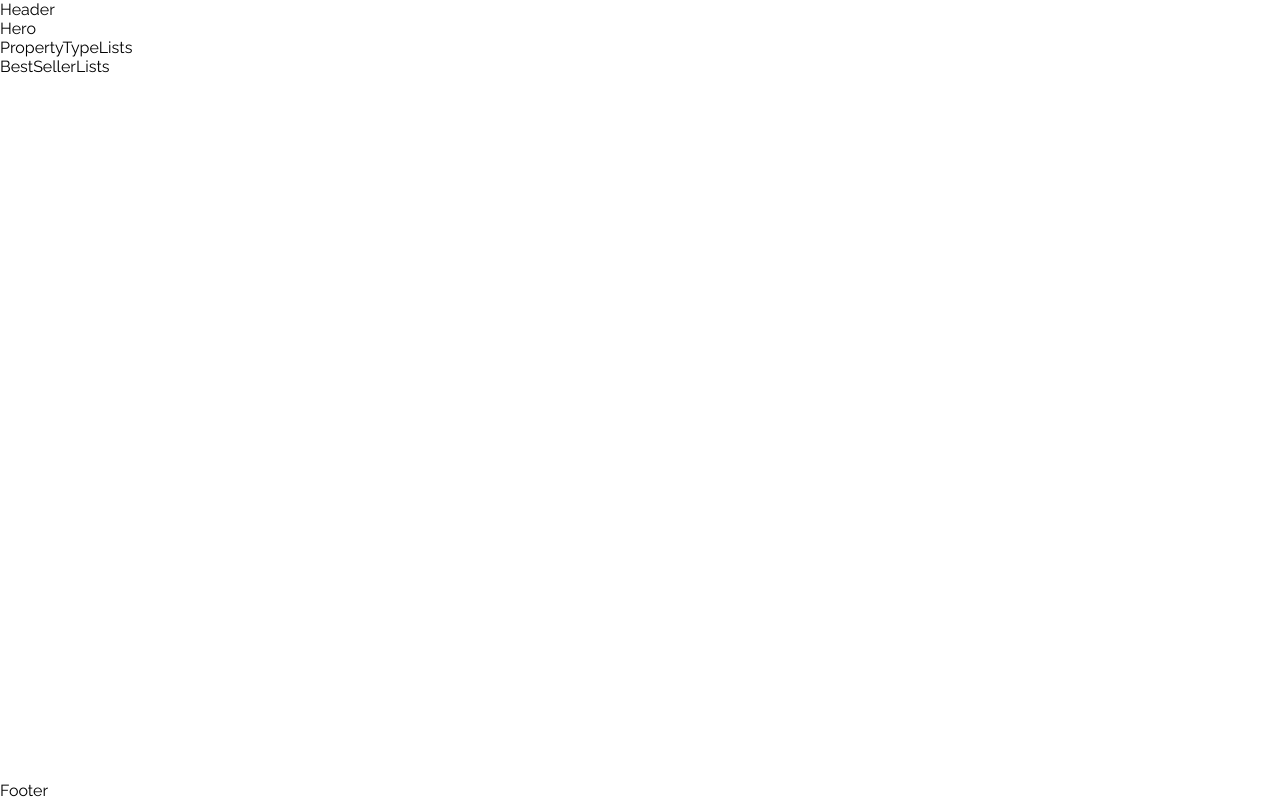
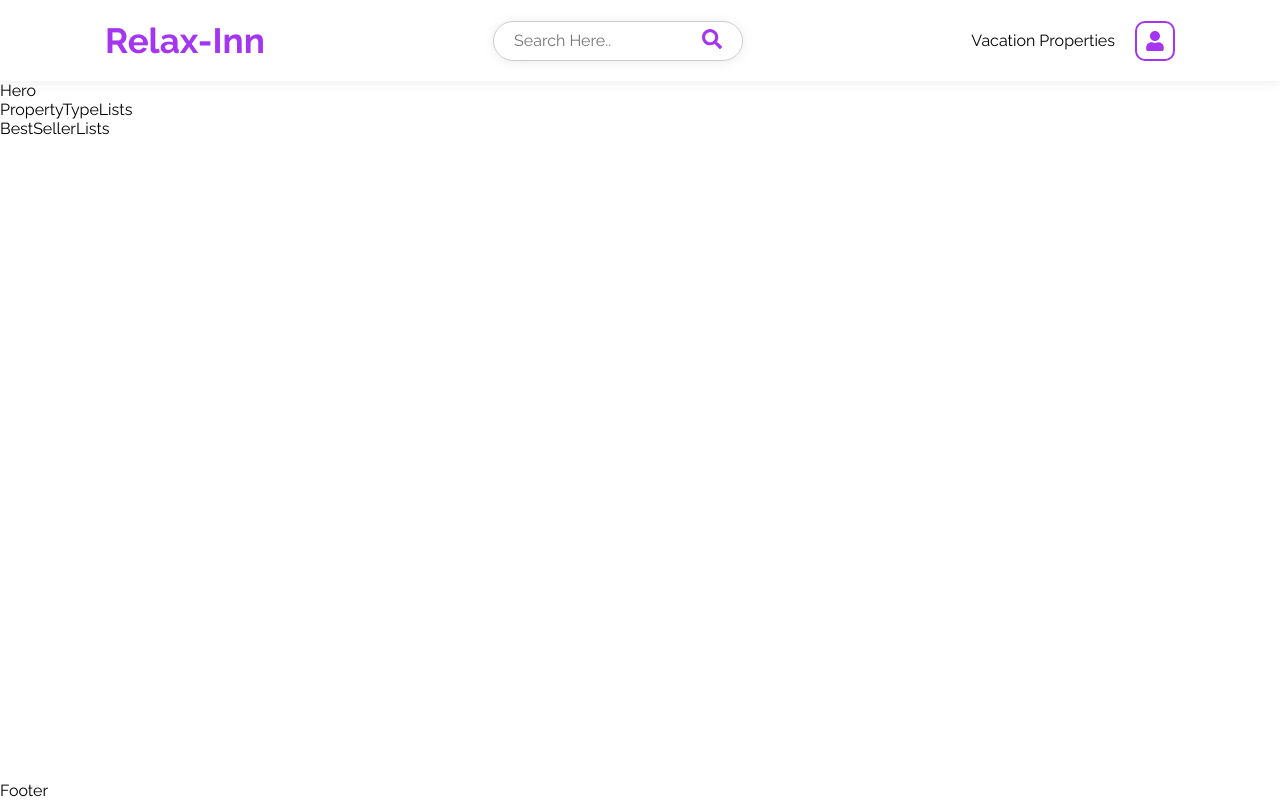
Before and after one commit to manalidarji/relax-inn, a JavaScript app: page / in a window 1280 px wide. Built offline with nearby package versions, Linux system fonts and the light colour scheme.

Commit message:
Header: html and css implementation completed

```diff
--- /dev/null
+++ b/src/assets/css/Header.css
@@ -0,0 +1,20 @@
+header{box-shadow: var(--lightShadow);padding: 20px 0;}
+.header-wrap{display: flex;justify-content: space-between;align-items: center;}
+
+.logo{color: var(--main);}
+#search-bar-wrap{height: 40px;width: 250px;box-shadow: var(--lightShadow);border-radius: 50px;border: 1px solid #ccc;padding: 0 20px;display: flex;justify-content: space-between;align-items: center;}
+.search-inputbox{width: 100%;}
+
+.header-links-wrap{position: relative;display: flex;align-items: center;}
+.user-icon-btn{margin-left: 20px;}
+#dropdown-links{position: absolute;top: 120%;right: 0;background: var(--white);box-shadow: var(--lightShadow);padding: 20px;border-radius: 10px;width: 200px;text-align: right;}
+#dropdown-links li{margin-bottom: 15px;}
+#dropdown-links li:last-child{margin-bottom: 0;}
+
+
+
+@media only screen and (max-width:767px){
+    header{position: relative;}
+    .search-icon-btn{margin-left: auto;}
+    #search-bar-wrap{position: absolute;top: 120%;left: 15px;right: 15px;width: auto;}
+}
--- a/src/components/Header.js
+++ b/src/components/Header.js
@@ -1,7 +1,48 @@
+import '../assets/css/Header.css';
+import { FaSearch, FaUser } from 'react-icons/fa';
+import { Link } from "react-router-dom";
+
 const Header = () => {
-  return (
-    <div>Header</div>
-  )
+	const toggleSearch = (e) => {
+		e.preventDefault();
+		document.getElementById('search-bar-wrap').classList.toggle('mob-hide');
+	}
+
+	const toggleDropdown = (e) => {
+		e.preventDefault();
+		document.getElementById('dropdown-links').classList.toggle('hide');
+	}
+
+    return(
+        <header>
+			<div className="container">
+				<div className="header-wrap">
+					<h1 className="logo">
+						<Link to='/'>Relax-Inn</Link>
+					</h1>
+
+					<div id="search-bar-wrap" className="mob-hide">
+						<input className="search-inputbox" placeholder="Search Here.." />
+						<button>
+							<FaSearch className="fa" />
+						</button>
+					</div>
+
+					<a href='#' className='search-icon-btn mob-show' onClick={toggleSearch}><FaSearch className="fa" /></a>
+
+					<div className="header-links-wrap">
+						<Link to='properties' className='mob-hide'>Vacation Properties</Link>
+						<a href='#' className='user-icon-btn icon-btn' onClick={toggleDropdown}><FaUser className="fa" /></a>
+						<ul id="dropdown-links" className="hide">
+							<li><Link to='signup'>Sign Up</Link></li>
+							<li><Link to='login'>Log In</Link></li>
+							<li className='mob-show'><Link to='properties'>Vacation Properties</Link></li>
+						</ul>
+					</div>
+				</div>
+			</div>
+		</header>
+    )
 }
 
-export default Header
+export default Header;
```
